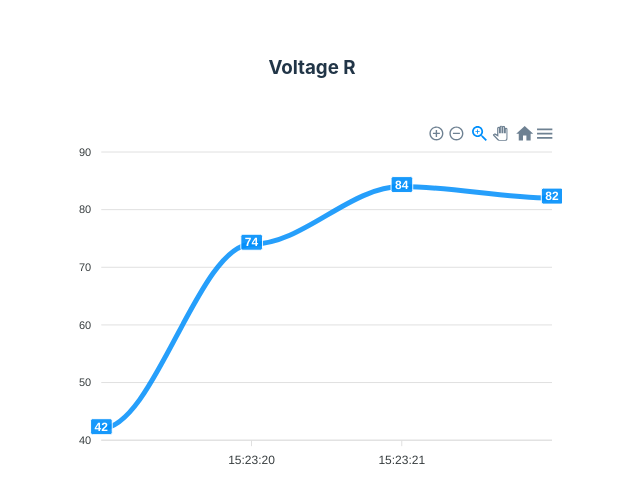
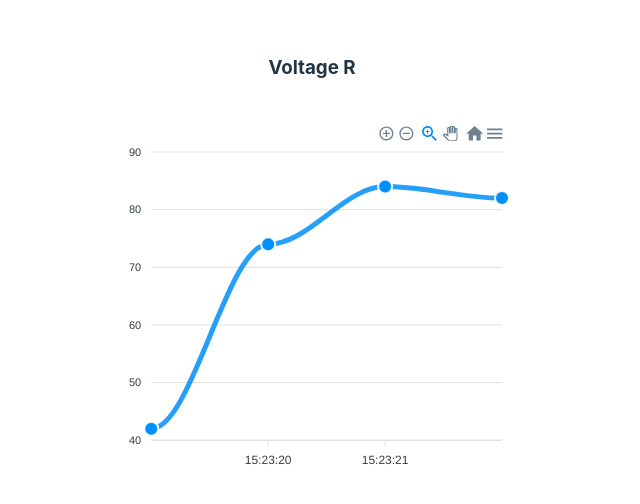
Before and after one commit to RvcePrajwalKMca/apexcharts_react, a React (Vite) app: page / in a window 1280 px wide. Shown: the part 138-642 px from the top of the page, without its empty margins (328-968 px from the left). Built offline with nearby package versions, Linux system fonts and the light colour scheme.

Commit message:
live chart done

```diff
--- a/src/Livechart.jsx
+++ b/src/Livechart.jsx
@@ -5,56 +5,58 @@ import ReactApexChart from "react-apexcharts";
 // import mqtt from "mqtt";
 
 function Livechart() {
-  // var [count, setCount] = useState({
-  //   value: Math.floor(Math.random() * 101).toFixed(2),
-  // });
   function get_y_axis(y_val) {
     const y = y_val;
-    console.log(y);
     sety_axis([...y_axis, y]);
   }
 
   function get_x_axis(x_val) {
     let x = x_val;
-    console.log(x);
     setx_axis([...x_axis, x]);
   }
+  // var cnt = 0;
   const [x_axis, setx_axis] = useState([]);
   const [y_axis, sety_axis] = useState([]);
   const [Volt_R, setVolt_R] = useState({
     series: [
       {
         name: "Voltage-R",
-        data: [],
+        data: y_axis,
       },
     ],
     options: {
       chart: {
         height: 350,
         type: "area",
-        animations: {
-          enabled: true,
-          easing: "easeinout",
-          speed: 800,
-          animateGradually: {
-            enabled: true,
-            delay: 150,
-          },
-          dynamicAnimation: {
-            enabled: true,
-            speed: 350,
-          },
+      },
+      noData: {
+        text: "Loading...",
+        align: "center",
+        verticalAlign: "middle",
+        offsetX: 0,
+        offsetY: 0,
+        style: {
+          color: "#000000",
+          fontSize: "14px",
+          fontFamily: "Helvetica",
+        },
+      },
+      markers: {
+        size: 2,
+        hover: {
+          size: undefined,
+          sizeOffset: 3,
         },
       },
       dataLabels: {
-        enabled: true,
+        enabled: false,
       },
       stroke: {
         curve: "smooth",
       },
       xaxis: {
         type: "datetime",
-        categories: [],
+        categories: x_axis,
       },
       tooltip: {
         x: {
@@ -76,22 +78,32 @@ function Livechart() {
         chart: {
           height: 350,
           type: "area",
-          animations: {
+          zoom: {
             enabled: true,
-            easing: "easeinout",
-            speed: 800,
-            animateGradually: {
-              enabled: true,
-              delay: 150,
-            },
-            dynamicAnimation: {
-              enabled: true,
-              speed: 350,
+            type: "x",
+            autoScaleYaxis: false,
+            zoomedArea: {
+              fill: {
+                color: "#90CAF9",
+                opacity: 0.4,
+              },
+              stroke: {
+                color: "#0D47A1",
+                opacity: 0.4,
+                width: 1,
+              },
             },
           },
         },
+        markers: {
+          size: 7,
+          hover: {
+            size: undefined,
+            sizeOffset: 3,
+          },
+        },
         dataLabels: {
-          enabled: true,
+          enabled: false,
         },
         stroke: {
           curve: "smooth",
@@ -102,32 +114,24 @@ function Livechart() {
         },
         tooltip: {
           x: {
-            format: "HH:mm:ss",
+            format: "dd MMM yyyy HH:mm:ss",
           },
         },
       },
     };
   }
 
-  // useEffect(() => {
-  //   const interval = setInterval(() => {
-  //     sety_axis((y) => get_y_axis(y_axis));
-  //   }, 1000);
-  //   return () => clearInterval(interval);
-  // }, [y_axis]);
-
-  // useEffect(() => {
-  //   const interval = setInterval(() => {
-  //     setx_axis((x) => get_x_axis(x_axis));
-  //   }, 1000);
-  //   return () => clearInterval(interval);
-  // }, [x_axis]);
-
   useEffect(() => {
     const interval = setInterval(() => {
       get_x_axis(new Date().toISOString());
       get_y_axis(Math.floor(Math.random() * 101).toFixed(2));
+
+      // cnt = cnt + 1;
+      // console.log(cnt);
+
       setVolt_R((x) => getData1());
+      // console.log("x_array length : " + x_axis.length);
+      // console.log("y_array length : " + y_axis.length);
     }, 1000);
     return () => clearInterval(interval);
   }, [Volt_R, x_axis, y_axis]);
@@ -141,7 +145,7 @@ function Livechart() {
         series={Volt_R.series}
         type="line"
         height={350}
-        width={500}
+        width={400}
       />
       {/* <h2>{count.value}</h2> */}
     </div>
```
